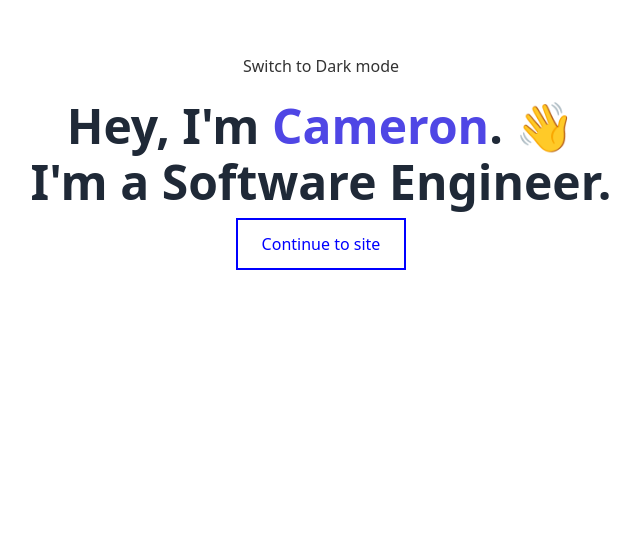
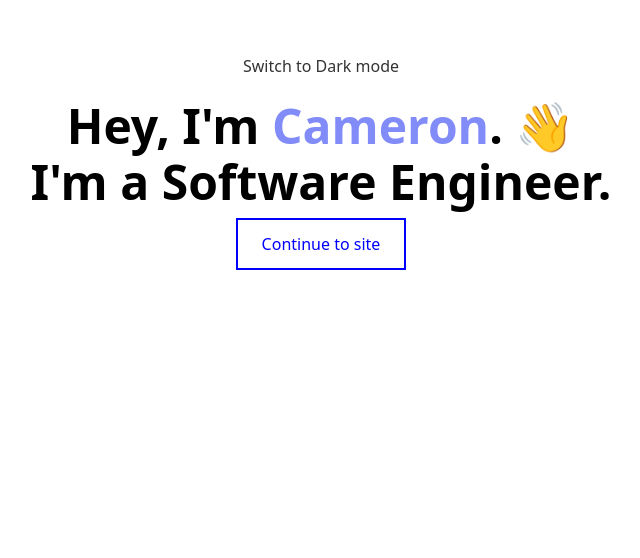
Before and after one commit to csiv23/portfolio, a Next.js app in the folder frontend/: page / in a window 1280 px wide. Shown: the part 242-800 px from the top of the page, without its empty margins (319-959 px from the left). Built offline with nearby package versions, Linux system fonts and the light colour scheme.

Commit message:
Added theme switching for background and text, created useThemeStyles hook

```diff
--- a/frontend/components/LandingPage.module.css
+++ b/frontend/components/LandingPage.module.css
@@ -68,3 +68,19 @@
   background-color: #fff;
   color: #333;
 }
+
+.textDark {
+  color: #000;
+}
+
+.textLight {
+  color: rgb(243 244 246);
+}
+
+.nameLight {
+  color: darkblue;
+}
+
+.nameDark {
+  color: rgb(129 140 248)
+}
--- a/frontend/components/LandingPage.tsx
+++ b/frontend/components/LandingPage.tsx
@@ -1,6 +1,7 @@
 // frontend/components/LandingPage.tsx
 import React, { FC, RefObject, useContext } from "react";
 import { ThemeContext, ThemeUpdateContext } from "./ThemeContext";
+import useThemeStyles from "../hooks/useThemeStyles";
 import styles from "./LandingPage.module.css";
 
 interface LandingPageProps {
@@ -10,6 +11,7 @@ interface LandingPageProps {
 const LandingPage: FC<LandingPageProps> = ({ aboutRef }) => {
   const darkTheme = useContext(ThemeContext);
   const toggleTheme = useContext(ThemeUpdateContext);
+  const { textClass, nameClass } = useThemeStyles();
 
   const handleContinue = () => {
     if (aboutRef.current) {
@@ -41,17 +43,19 @@ const LandingPage: FC<LandingPageProps> = ({ aboutRef }) => {
       {/* Intro Lines */}
       <div
         style={{ fontSize: "48px", fontWeight: "bold" }}
-        className="text-4xl font-semibold text-gray-800 dark:text-gray-100 mb-4 text-center intro-line"
+        className={`text-4xl font-semibold mb-4 text-center intro-line ${textClass}`}
       >
         <div>
           Hey, I'm{" "}
-          <span className="text-indigo-600 dark:text-indigo-400">Cameron</span>.
-          👋
+          <span className={darkTheme ? styles.nameLight : styles.nameDark}>
+            Cameron
+          </span>
+          . 👋
         </div>
       </div>
       <div
         style={{ fontSize: "48px", fontWeight: "bold" }}
-        className="text-4xl font-semibold text-gray-800 dark:text-gray-100 mb-4 text-center intro-line"
+        className={`text-4xl font-semibold mb-4 text-center intro-line ${textClass}`}
       >
         <div>I'm a Software Engineer.</div>
       </div>
--- a/frontend/components/Main.tsx
+++ b/frontend/components/Main.tsx
@@ -19,8 +19,7 @@ const Main: React.FC = () => {
   }, [darkTheme]);
 
   return (
-    <ThemeProvider>
-      <div className = {darkTheme ? 'dark-theme' : 'light-theme'}>
+    <div className={darkTheme ? 'dark-theme' : 'light-theme'}>
       <LandingPage aboutRef={aboutRef} />
       <About ref={aboutRef} />
       <Skills />
@@ -28,7 +27,6 @@ const Main: React.FC = () => {
       <Projects />
       <Contact />
     </div>
-    </ThemeProvider>
   );
 };
 
--- /dev/null
+++ b/frontend/hooks/useThemeStyles.tsx
@@ -0,0 +1,19 @@
+import { useContext } from "react";
+import { ThemeContext } from "../components/ThemeContext";
+import styles from "../components/LandingPage.module.css";
+
+interface ThemeStyles {
+  textClass: string;
+  nameClass: string;
+}
+
+const useThemeStyles = (): ThemeStyles => {
+  const darkTheme = useContext(ThemeContext);
+
+  const textClass = darkTheme ? styles.textLight : styles.textDark;
+  const nameClass = darkTheme ? styles.nameLight : styles.nameDark;
+
+  return { textClass, nameClass };
+};
+
+export default useThemeStyles;
--- a/frontend/pages/_app.tsx
+++ b/frontend/pages/_app.tsx
@@ -1,6 +1,11 @@
-import '@/styles/globals.css'
-import type { AppProps } from 'next/app'
+import "@/styles/globals.css";
+import type { AppProps } from "next/app";
+import { ThemeProvider } from "../components/ThemeContext";
 
 export default function App({ Component, pageProps }: AppProps) {
-  return <Component {...pageProps} />
+  return (
+    <ThemeProvider>
+      <Component {...pageProps} />
+    </ThemeProvider>
+  );
 }
```
Lines whose indentation alone changed are shown as unchanged.
